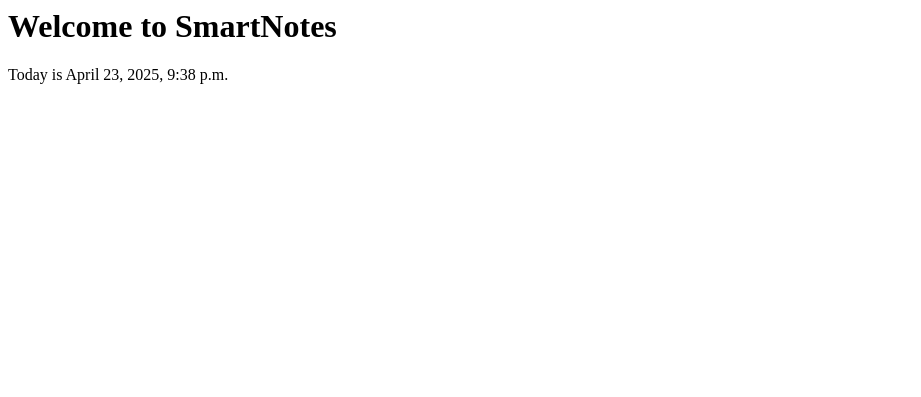
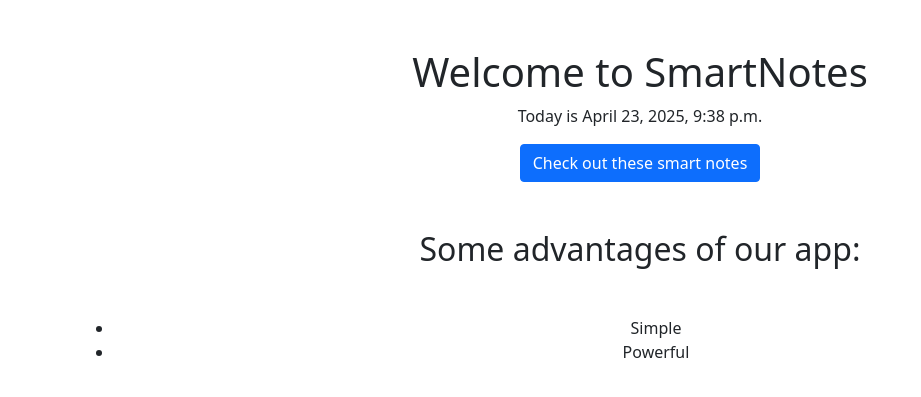
Before and after one commit to WARDROK/Courses, a Django app: page /home in a window 1280 px wide. Shown: the top 397 px of the page, without its empty margins (0-921 px from the left). Run offline with Django 5.2, Linux system fonts and the light colour scheme.

Commit message:
Some frontend

```diff
--- /dev/null
+++ b/home/templates/home/advantages.html
@@ -0,0 +1,4 @@
+<ul>
+    <li>Simple</li>
+    <li>Powerful</li>
+</ul>
--- a/home/templates/home/welcome.html
+++ b/home/templates/home/welcome.html
@@ -1,7 +1,9 @@
-<html>
-    <header><title>SmartNotes</title></header>
-    <body>
-        <h1>Welcome to SmartNotes</h1>
-        <p>Today is {{today}}</p>
-    </body>
-</html>
+{% extends "base.html" %}
+{% block content %}
+  <h1>Welcome to SmartNotes</h1>
+  <p>Today is {{today}}</p>
+  <a href="{% url 'notes.list' %}" class="btn btn-primary">Check out these smart notes</a>
+
+  <h2 class="my-5">Some advantages of our app:</h2>
+  {% include "home/advantages.html" %}
+{% endblock %}
--- a/notes/urls.py
+++ b/notes/urls.py
@@ -2,7 +2,7 @@
 from . import views
 
 urlpatterns = [
-    path("notes", views.NotesListView.as_view()),
+    path("notes", views.NotesListView.as_view(), name="notes.list"),
     path("notes/popular", views.PopularNotesListView.as_view()),
-    path("notes/<int:pk>", views.NotesDetailView.as_view()),
+    path("notes/<int:pk>", views.NotesDetailView.as_view(), name="notes.detail"),
 ]
--- /dev/null
+++ b/static/css/style.css
@@ -0,0 +1,3 @@
+.note-li {
+    color: red;
+}
--- /dev/null
+++ b/static/templates/base.html
@@ -0,0 +1,15 @@
+{% load static %}
+
+<html>
+    <head>
+        <title>SmartNotes</title>
+        <link href="https://cdn.jsdelivr.net/npm/bootstrap@5.0.1/dist/css/bootstrap.min.css" rel="stylesheet" integrity="sha384-+0n0xVW2eSR5OomGNYDnhzAbDsOXxcvSN1TPprVMTNDbiYZCxYbOOl7+AMvyTG2x" crossorigin="anonymous">
+    </head>
+
+    <body>
+        <div class="my-5 text-center container">
+            {% block content %}
+            {% endblock %}
+        </div>
+    </body>
+</html>
```
Also changed, not shown: notes/templates/notes/notes_detail.html (+7 -3 lines), notes/templates/notes/notes_list.html (+15 -6 lines), smartnotes/settings.py (+6 -1 lines).
